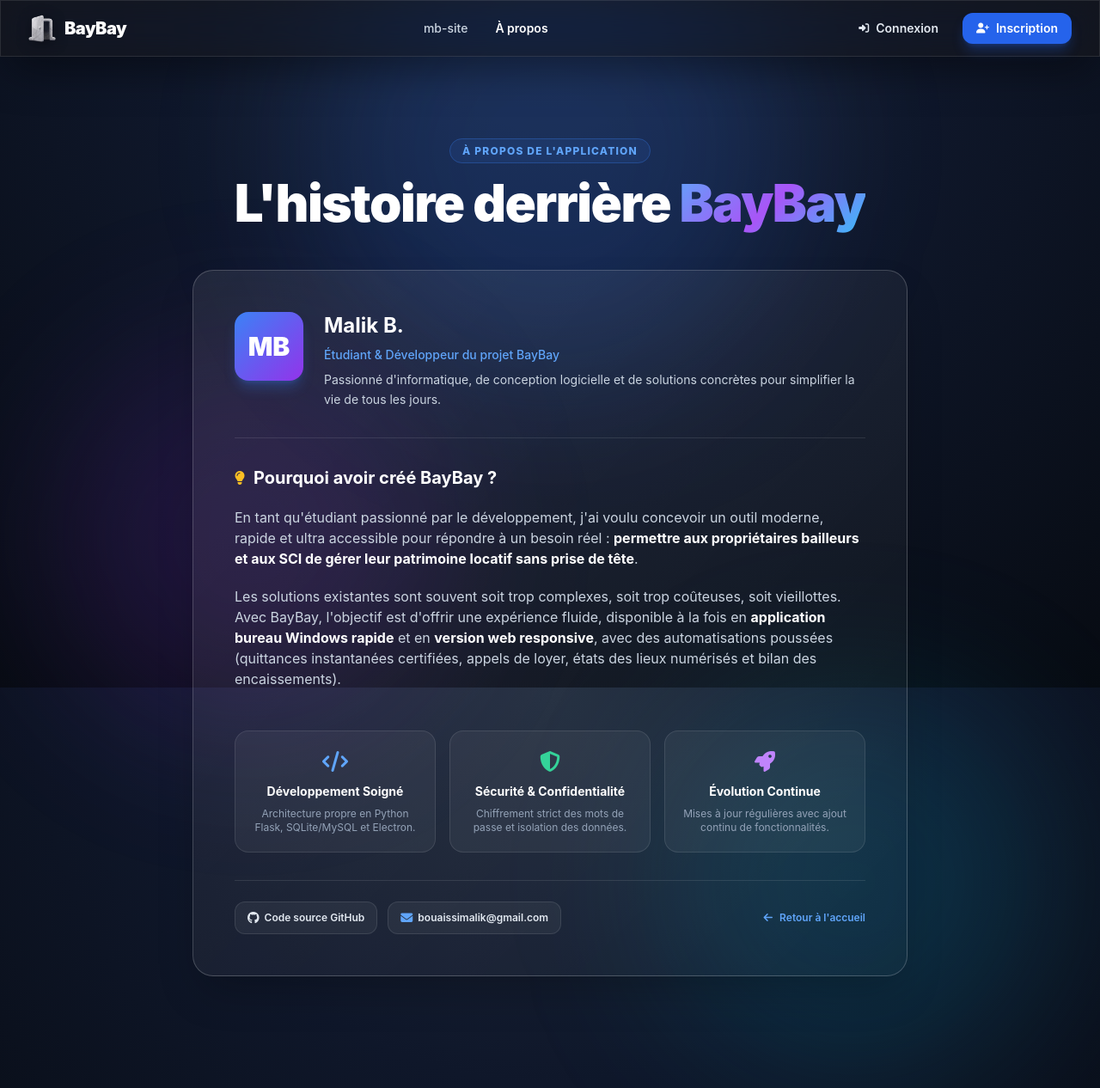
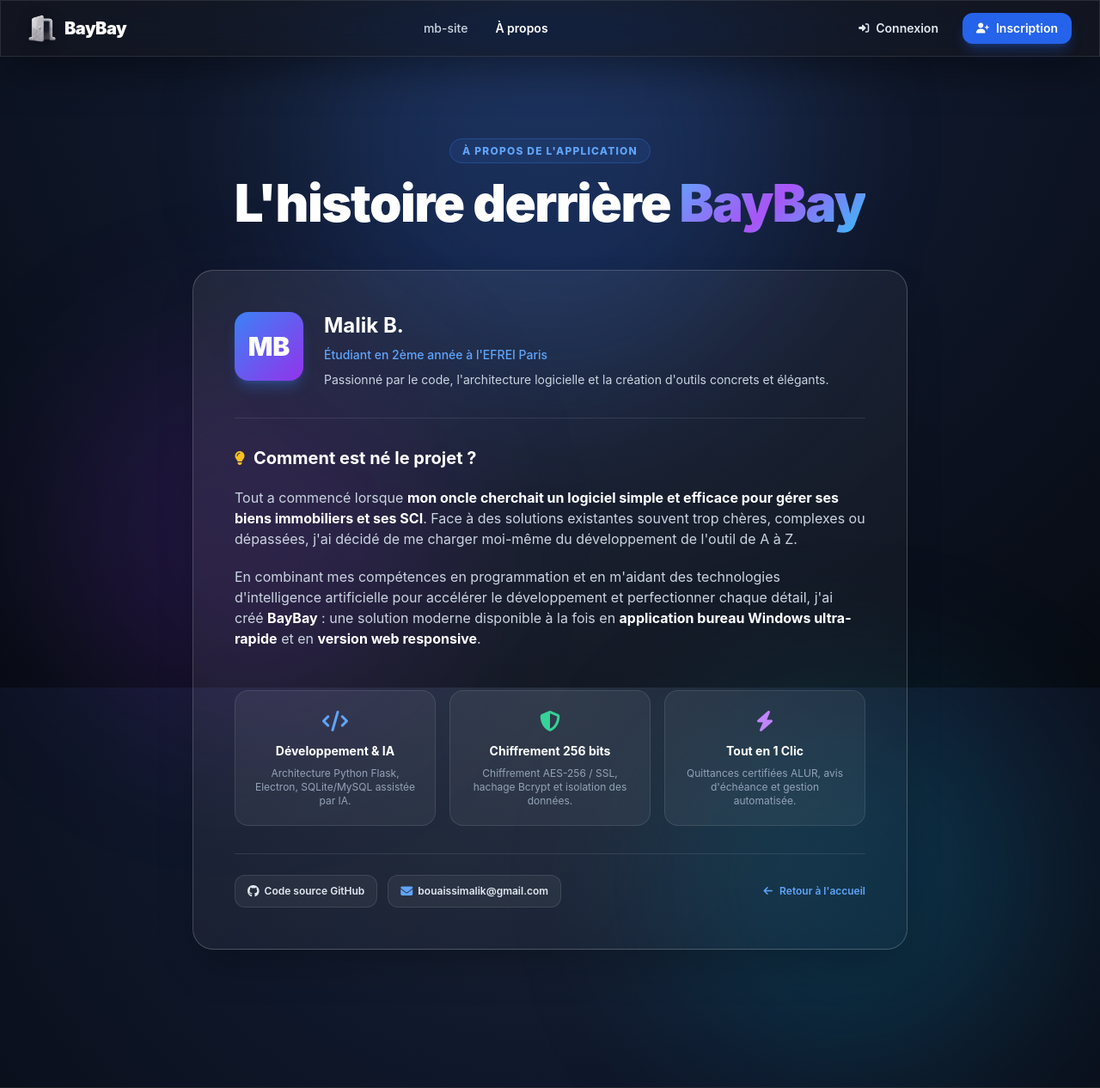
Before and after one commit to mlk0622/BayBay, a Flask app: page /about in a window 1280 px wide. Shown: the top 1266 px of the page at 86% size. Run offline with Flask 3, Linux system fonts and the light colour scheme; some libraries are stand-ins or nearby versions.

Commit message:
Auto-deploy commit

```diff
--- a/templates/a_propos.html
+++ b/templates/a_propos.html
@@ -159,24 +159,24 @@
                 </div>
                 <div class="text-center sm:text-left space-y-2">
                     <h2 class="text-2xl font-bold text-white">Malik B.</h2>
-                    <p class="text-blue-400 text-sm font-medium">Étudiant & Développeur du projet BayBay</p>
+                    <p class="text-blue-400 text-sm font-medium">Étudiant en 2ème année à l'EFREI Paris</p>
                     <p class="text-slate-300 text-sm leading-relaxed">
-                        Passionné d'informatique, de conception logicielle et de solutions concrètes pour simplifier la vie de tous les jours.
+                        Passionné par le code, l'architecture logicielle et la création d'outils concrets et élégants.
                     </p>
                 </div>
             </div>
 
-            <!-- Histoire et vision -->
+            <!-- Histoire et genèse -->
             <div class="space-y-5 text-sm sm:text-base text-slate-300 leading-relaxed">
                 <h3 class="text-xl font-bold text-white flex items-center gap-2.5">
                     <i class="fas fa-lightbulb text-amber-400 text-base"></i>
-                    Pourquoi avoir créé BayBay ?
+                    Comment est né le projet ?
                 </h3>
                 <p>
-                    En tant qu'étudiant passionné par le développement, j'ai voulu concevoir un outil moderne, rapide et ultra accessible pour répondre à un besoin réel : <strong class="text-white">permettre aux propriétaires bailleurs et aux SCI de gérer leur patrimoine locatif sans prise de tête</strong>.
+                    Tout a commencé lorsque <strong class="text-white">mon oncle cherchait un logiciel simple et efficace pour gérer ses biens immobiliers et ses SCI</strong>. Face à des solutions existantes souvent trop chères, complexes ou dépassées, j'ai décidé de me charger moi-même du développement de l'outil de A à Z.
                 </p>
                 <p>
-                    Les solutions existantes sont souvent soit trop complexes, soit trop coûteuses, soit vieillottes. Avec BayBay, l'objectif est d'offrir une expérience fluide, disponible à la fois en <strong class="text-white">application bureau Windows rapide</strong> et en <strong class="text-white">version web responsive</strong>, avec des automatisations poussées (quittances instantanées certifiées, appels de loyer, états des lieux numérisés et bilan des encaissements).
+                    En combinant mes compétences en programmation et en m'aidant des technologies d'intelligence artificielle pour accélérer le développement et perfectionner chaque détail, j'ai créé <strong class="text-white">BayBay</strong> : une solution moderne disponible à la fois en <strong class="text-white">application bureau Windows ultra-rapide</strong> et en <strong class="text-white">version web responsive</strong>.
                 </p>
             </div>
 
@@ -184,20 +184,20 @@
             <div class="grid grid-cols-1 sm:grid-cols-3 gap-4 pt-4">
                 <div class="p-5 rounded-2xl bg-white/5 border border-white/10 text-center space-y-2">
                     <div class="text-2xl text-blue-400"><i class="fas fa-code"></i></div>
-                    <div class="font-bold text-white text-sm">Développement Soigné</div>
-                    <p class="text-xs text-slate-400">Architecture propre en Python Flask, SQLite/MySQL et Electron.</p>
+                    <div class="font-bold text-white text-sm">Développement & IA</div>
+                    <p class="text-xs text-slate-400">Architecture Python Flask, Electron, SQLite/MySQL assistée par IA.</p>
                 </div>
 
                 <div class="p-5 rounded-2xl bg-white/5 border border-white/10 text-center space-y-2">
-                    <div class="text-2xl text-emerald-400"><i class="fas fa-shield-alt"></i></div>
-                    <div class="font-bold text-white text-sm">Sécurité & Confidentialité</div>
-                    <p class="text-xs text-slate-400">Chiffrement strict des mots de passe et isolation des données.</p>
+                    <div class="text-2xl text-emerald-400"><i class="fas fa-shield-halved"></i></div>
+                    <div class="font-bold text-white text-sm">Chiffrement 256 bits</div>
+                    <p class="text-xs text-slate-400">Chiffrement AES-256 / SSL, hachage Bcrypt et isolation des données.</p>
                 </div>
 
                 <div class="p-5 rounded-2xl bg-white/5 border border-white/10 text-center space-y-2">
-                    <div class="text-2xl text-purple-400"><i class="fas fa-rocket"></i></div>
-                    <div class="font-bold text-white text-sm">Évolution Continue</div>
-                    <p class="text-xs text-slate-400">Mises à jour régulières avec ajout continu de fonctionnalités.</p>
+                    <div class="text-2xl text-purple-400"><i class="fas fa-bolt"></i></div>
+                    <div class="font-bold text-white text-sm">Tout en 1 Clic</div>
+                    <p class="text-xs text-slate-400">Quittances certifiées ALUR, avis d'échéance et gestion automatisée.</p>
                 </div>
             </div>
 
```
